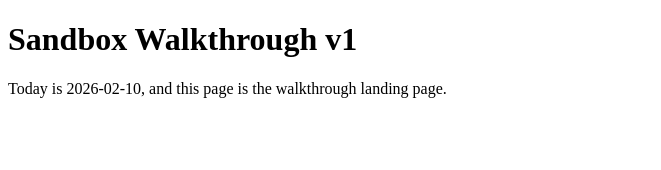
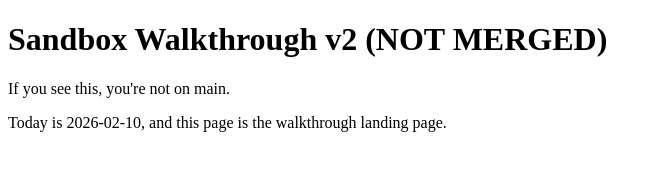
Before and after one commit to TabletDude/Sandbox, a plain HTML site: page index.html in a window 1280 px wide. Shown: the whole page, without its empty margins (0-661 px from the left). Drawn offline with Linux system fonts and the light colour scheme.

Commit message:
Update heading to v2 notice

```diff
--- a/index.html
+++ b/index.html
@@ -6,7 +6,8 @@
     <title>Sandbox Walkthrough v1</title>
   </head>
   <body>
-    <h1>Sandbox Walkthrough v1</h1>
+    <h1>Sandbox Walkthrough v2 (NOT MERGED)</h1>
+    <p>If you see this, you're not on main.</p>
     <p>Today is 2026-02-10, and this page is the walkthrough landing page.</p>
   </body>
 </html>
```
